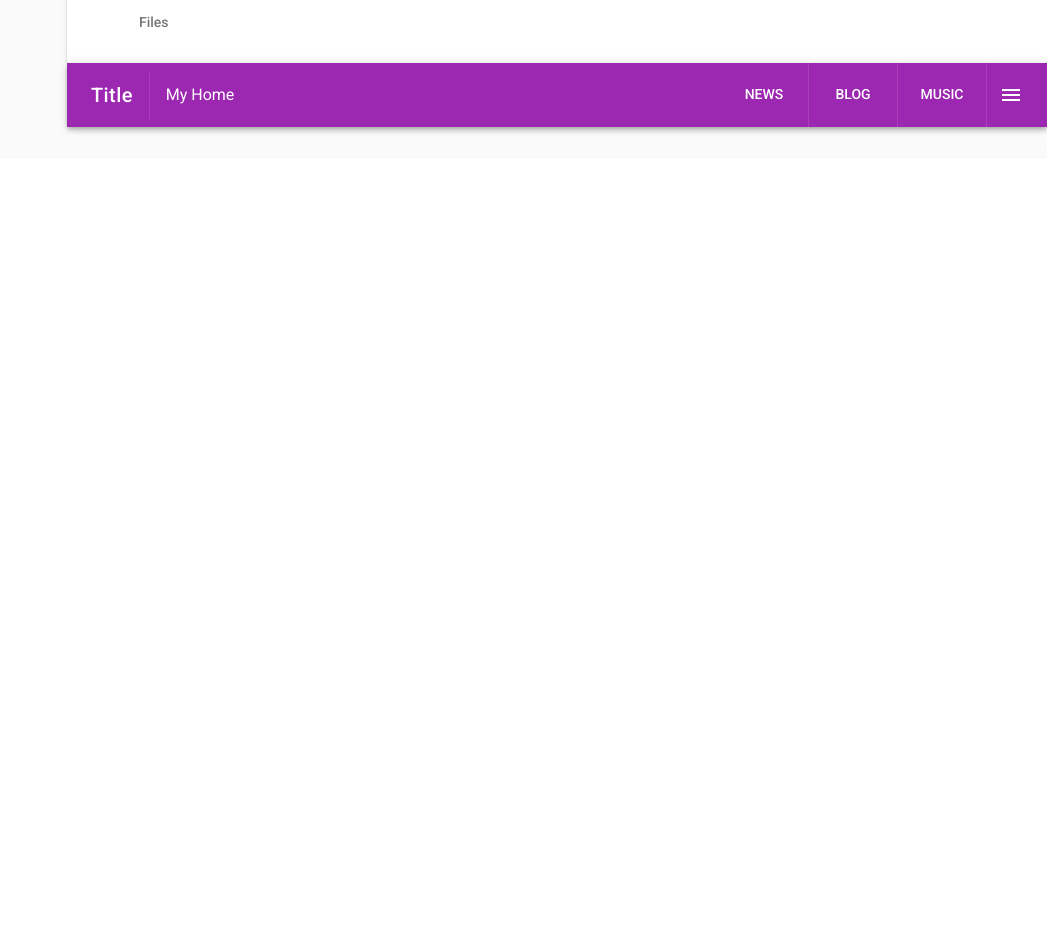
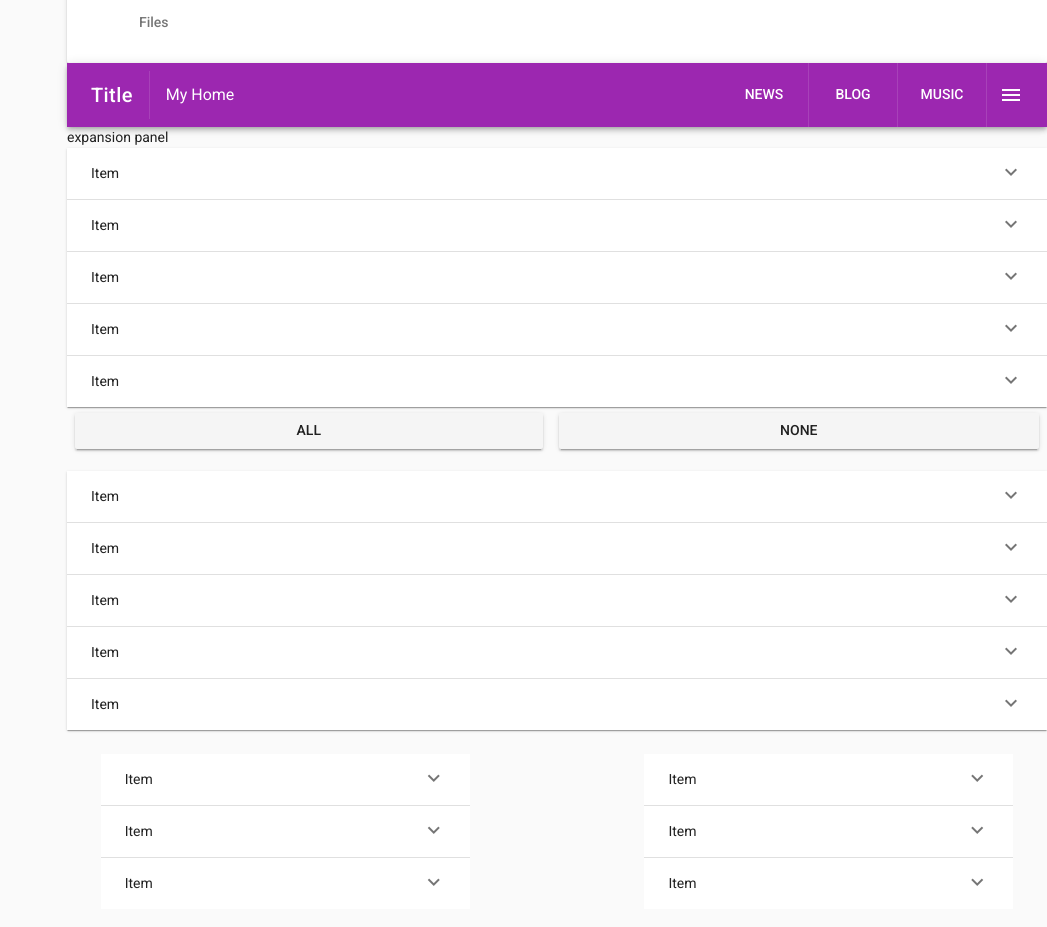
Before and after one commit to jso9603/vue-vuetify-example, a Vue app: page / in a window 1280 px wide. Shown: the part 6640-7567 px from the top of the page, without its empty margins (233-1280 px from the left). Before the commit the page ends 6799 px from the top, so only its background shows below. Built offline with nearby package versions, Linux system fonts and the light colour scheme.

Commit message:
Add expansion panels component

```diff
--- a/src/components/HelloWorld.vue
+++ b/src/components/HelloWorld.vue
@@ -1222,6 +1222,68 @@
     </v-toolbar-items>
     <v-toolbar-side-icon></v-toolbar-side-icon>
   </v-toolbar>
+  </v-flex>
+
+  <v-flex>
+    <span>expansion panel</span>
+    <v-expansion-panel>
+      <v-expansion-panel-content v-for="(item,i) in panelItems" :key="i">
+        <div slot="header">Item</div>
+        <v-card>
+          <v-card-text>
+            Lorem ipsum dolor sit amet, consectetur adipiscing elit, sed do eiusmod tempor incididunt ut labore et dolore magna aliqua. Ut enim ad minim veniam, quis nostrud exercitation ullamco laboris nisi ut aliquip ex ea commodo consequat.
+          </v-card-text>
+        </v-card>
+      </v-expansion-panel-content>
+    </v-expansion-panel>
+
+    <div>
+      <div class="d-flex justify-between align-center mb-3">
+        <v-btn @click="all">all</v-btn>
+        <v-btn @click="none">none</v-btn>
+      </div>
+
+      <v-expansion-panel v-model="panel" expand>
+        <v-expansion-panel-content v-for="(item,i) in 5" :key="i">
+          <div slot="header">Item</div>
+          <v-card>
+            <v-card-text>
+              Lorem ipsum dolor sit amet, consectetur adipiscing elit, sed do eiusmod tempor incididunt ut labore et dolore magna aliqua. Ut enim ad minim veniam, quis nostrud exercitation ullamco laboris nisi ut aliquip ex ea commodo consequat.
+            </v-card-text>
+          </v-card>
+        </v-expansion-panel-content>
+      </v-expansion-panel>
+    </div>
+
+    <v-container>
+      <v-layout row wrap>
+        <v-flex xs12 lg5 mb-3>
+          <v-expansion-panel popout focusable>
+            <v-expansion-panel-content v-for="(item,i) in 3" :key="i">
+              <div slot="header">Item</div>
+              <v-card>
+                <v-card-text>
+                  Lorem ipsum dolor sit amet, consectetur adipiscing elit, sed do eiusmod tempor incididunt ut labore et dolore magna aliqua.
+                </v-card-text>
+              </v-card>
+            </v-expansion-panel-content>
+          </v-expansion-panel>
+        </v-flex>
+
+        <v-flex xs12 lg5 offset-lg2>
+          <v-expansion-panel inset>
+            <v-expansion-panel-content v-for="(item,i) in 3" :key="i">
+              <div slot="header">Item</div>
+              <v-card>
+                <v-card-text>
+                  Lorem ipsum dolor sit amet, consectetur adipiscing elit, sed do eiusmod tempor incididunt ut labore et dolore magna aliqua.
+                </v-card-text>
+              </v-card>
+            </v-expansion-panel-content>
+          </v-expansion-panel>
+        </v-flex>
+      </v-layout>
+    </v-container>
   </v-flex>
 
   </div>
@@ -1566,7 +1628,10 @@ export default {
         { title: 'Click Me' },
         { title: 'Click Me' },
       ],
-      dialog6: false
+      dialog6: false,
+      // expansion panel
+      panel: [],
+      panelItems: 5
     }
   },
   watch: {
@@ -1631,6 +1696,15 @@ export default {
     },
     close () {
       console.log('Dialog closed')
+    },
+    // Create an array the length of our items
+    // with all values as true
+    all () {
+      this.panel = [...Array(this.panelItems).keys()].map(_ => true)
+    },
+    // Reset the panel
+    none () {
+      this.panel = []
     }
   }
 }
```
